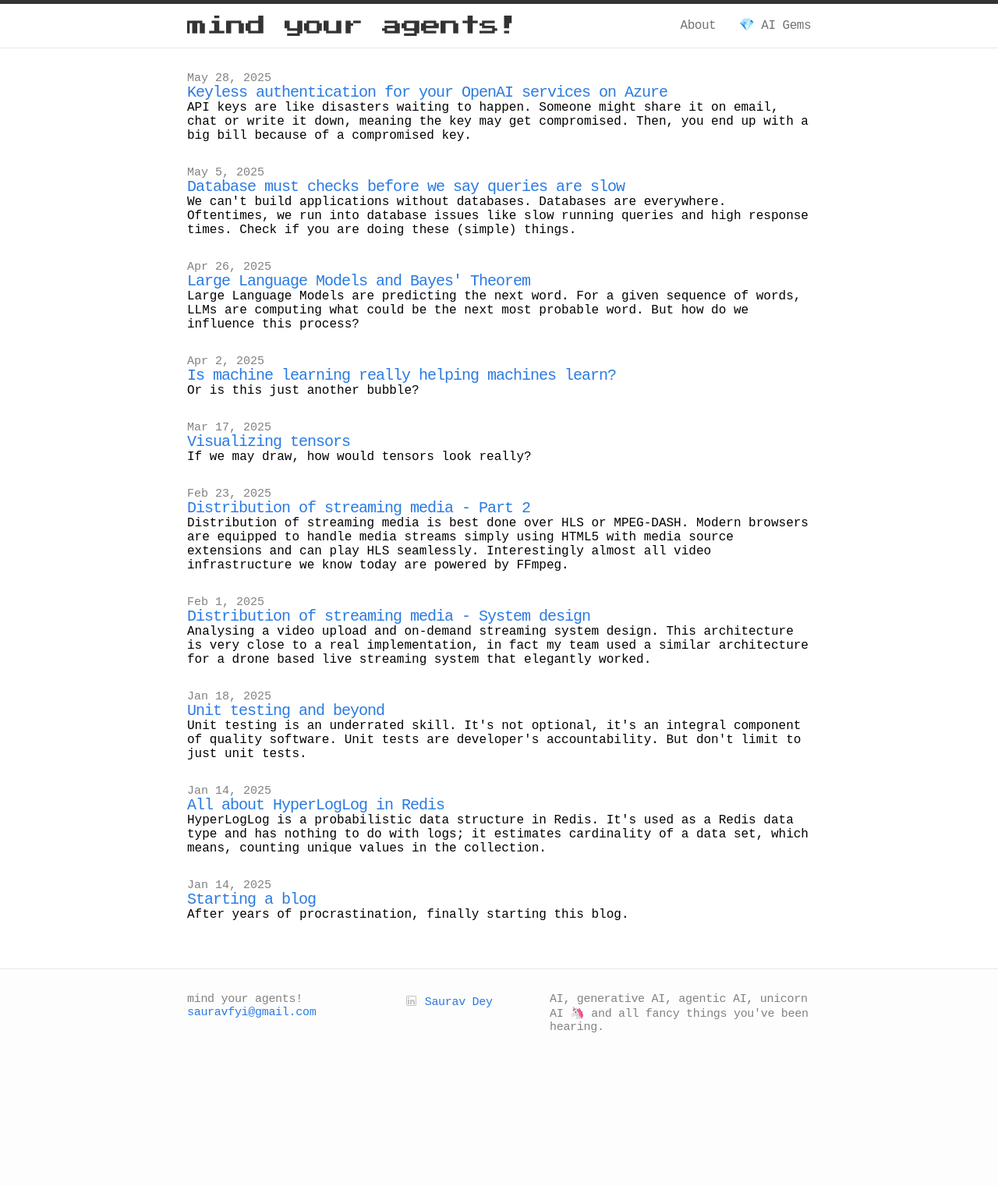
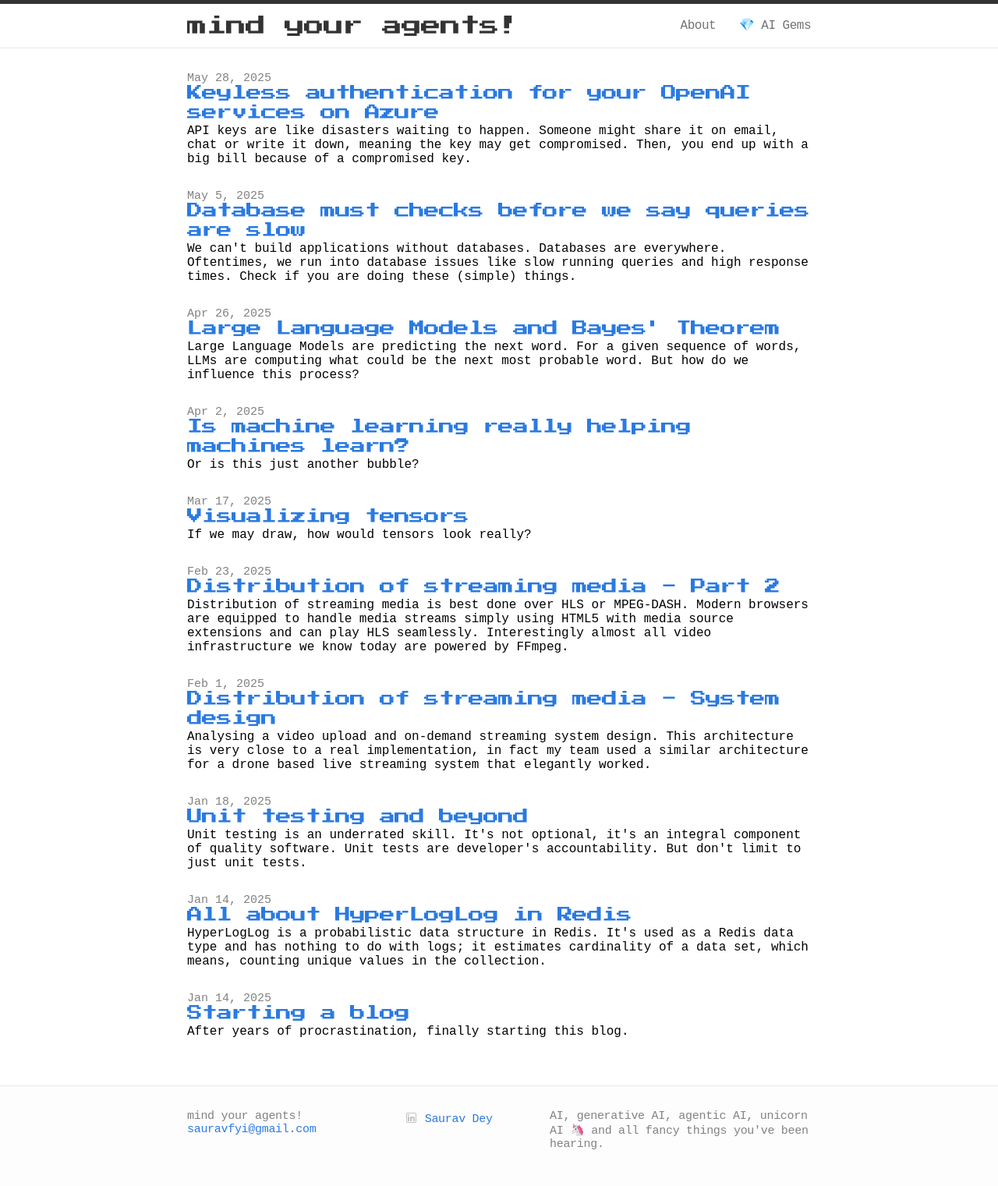
Before and after one commit to mindyouragents/mindyouragents.github.io, a Jekyll site: the page built from index.html, in a window 1280 px wide. Shown: the whole page at 78% size. Built offline with Jekyll 4.4.1, drawn with Linux system fonts in a browser that asks for light colours; some web fonts are replaced; before the commit the page ends 1371 px from its top, so only the background shows below that.

Commit message:
Update main.css

```diff
--- a/css/main.css
+++ b/css/main.css
@@ -160,6 +160,12 @@ a:visited { color: #205caa; }
   font-size: 20px;
   letter-spacing: -1px;
   line-height: 1;
+}
+
+.post-link {
+  font-family: "Press Start 2P", system-ui;
+  font-weight: 200;
+  font-style: normal;
 }
 
 .posts .post-date {
```
